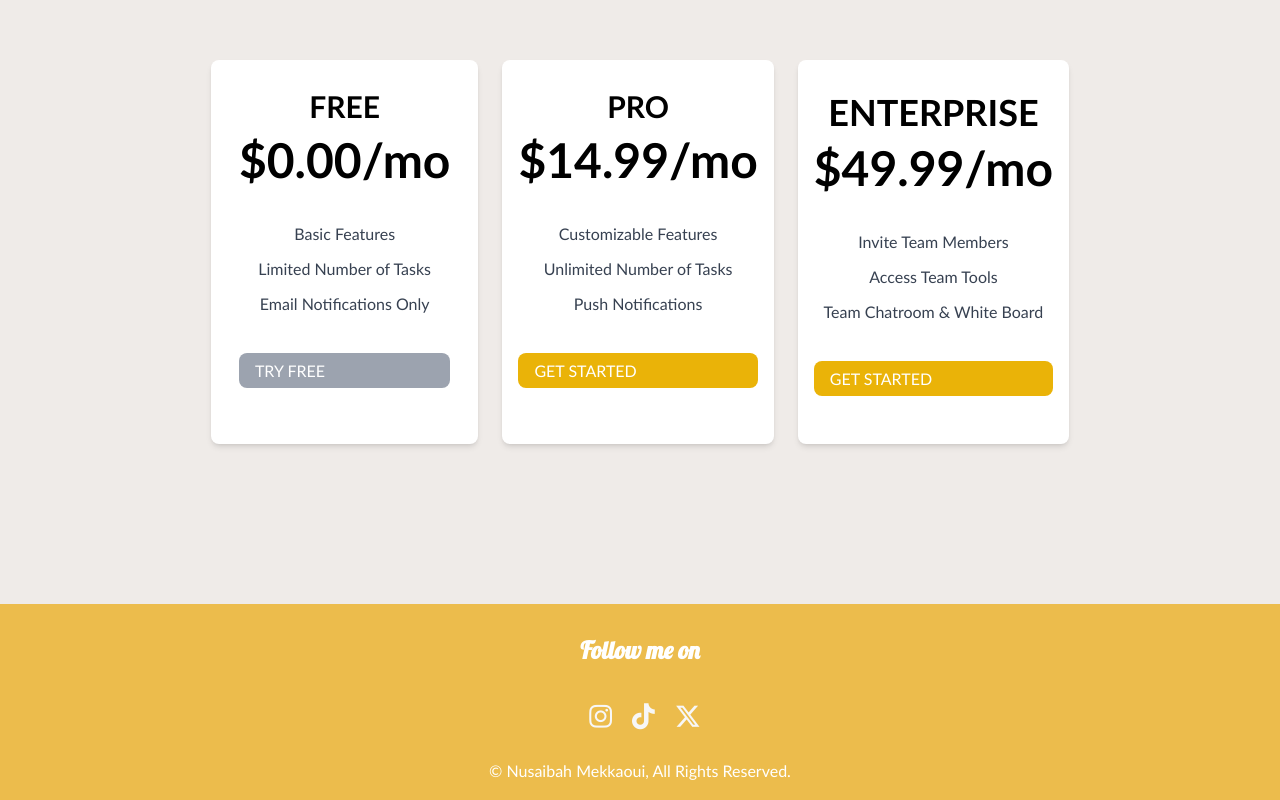
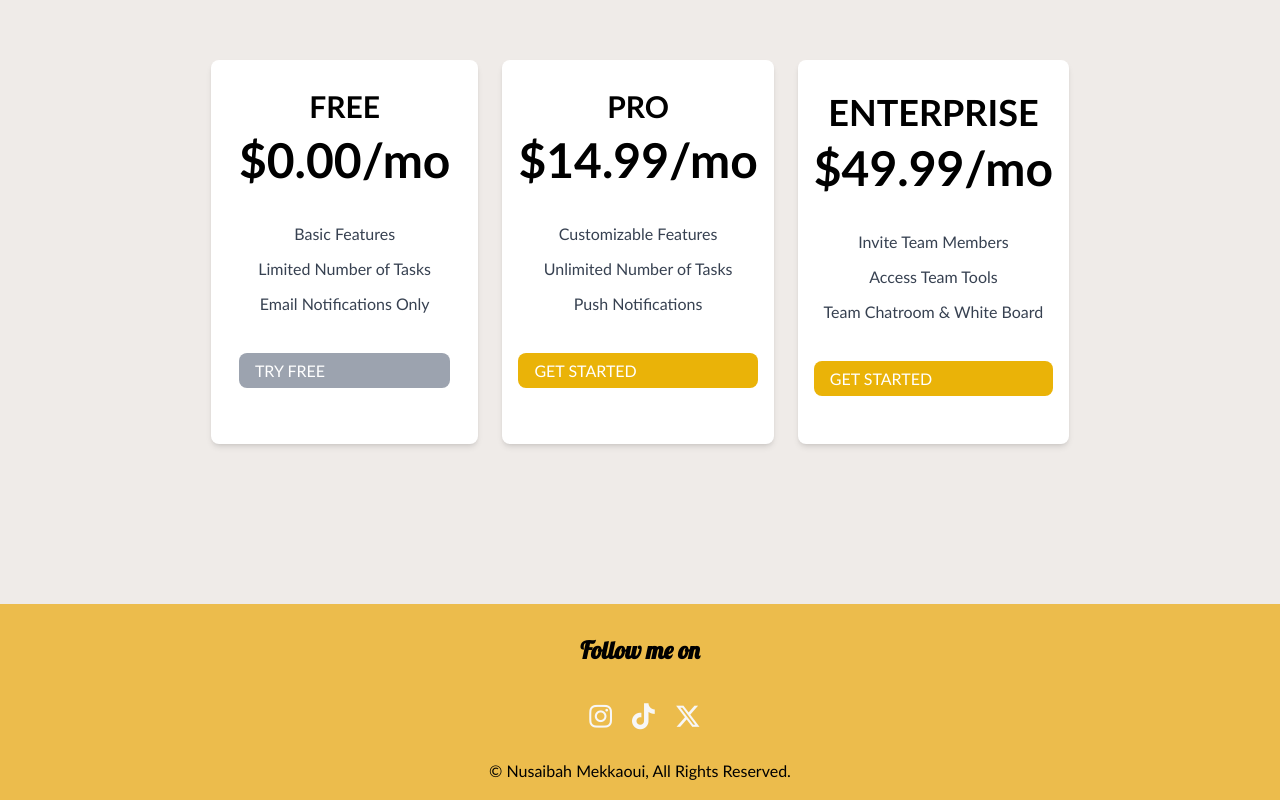
Before and after one commit to NMekks/elevvo-internship-task3-taskflow, a React (Create React App) app: page / in a window 1280 px wide. Shown: the part 2441-3241 px from the top of the page. Built offline with nearby package versions, Linux system fonts and the light colour scheme.

Commit message:
cleaned the css stylesheet a bit

```diff
--- a/src/Footer.js
+++ b/src/Footer.js
@@ -2,7 +2,7 @@ import React from "react";
 
 const Footer = () => {
   return (
-    <footer className="flex justify-center text-center align-content-center text-white overflow-hidden">
+    <footer className="flex justify-center text-center align-content-center">
       <div id="rightfooter">
         <h3 className="md:text-3xl lg:text-2xl ">Follow me on</h3>
         <div id="social-media-footer">
```
Also changed, not shown: src/index.css (+0 -12 lines).
